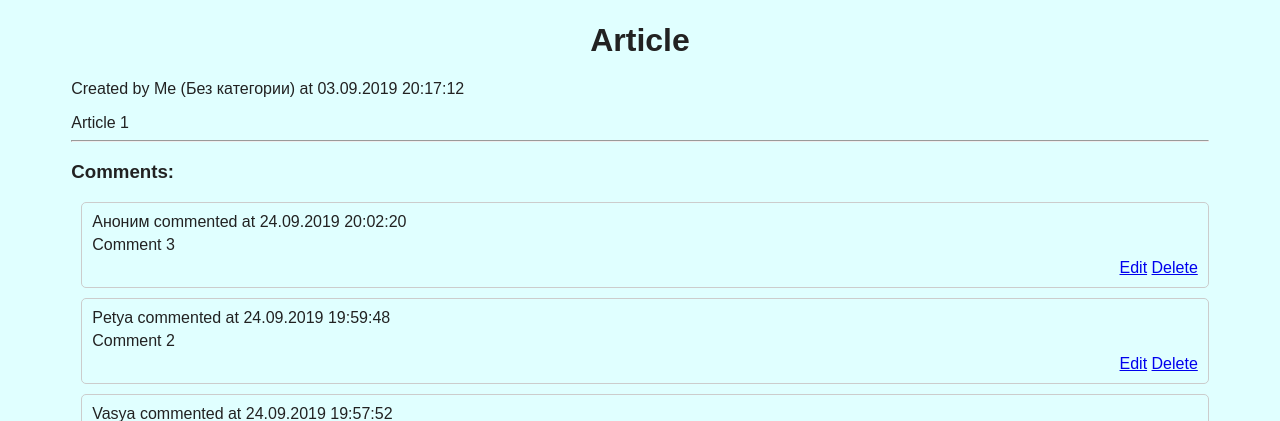
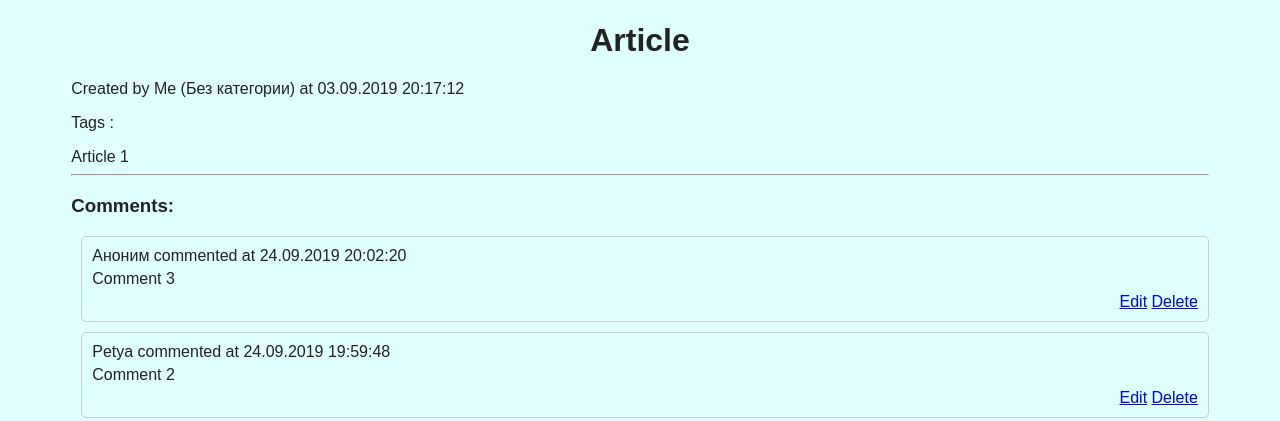
Before and after one commit to Aitmatow/farids_blog, a Django app: page /article/1/ in a window 1280 px wide. Shown: the part 38-459 px from the top of the page. Run offline with Django 3.2, Linux system fonts and the light colour scheme; data comes from the database, SQL or seed files in the repository; data that the repository does not hold is empty.

Commit message:
1. Добавил в ArticleView метод get_tags и переопределил form_valid для работы с тегами. Добавил поиск по тегам из ссылок на теги под статьями.

```diff
--- a/source/webapp/forms.py
+++ b/source/webapp/forms.py
@@ -4,10 +4,10 @@ from webapp.models import Article, Comment
 
 
 class ArticleForm(forms.ModelForm):
+    tag = forms.CharField(label='Новый тег', max_length=500, required=False)
     class Meta:
         model = Article
         exclude = ['created_at', 'updated_at']
-
 
 class CommentForm(forms.ModelForm):
     class Meta:
--- a/source/webapp/templates/article/article.html
+++ b/source/webapp/templates/article/article.html
@@ -12,6 +12,7 @@
     <h1>{{ article.title }}</h1>
     <p>Created by {{ article.author }} ({{ article.category|default_if_none:'Без категории' }})
         at {{ article.created_at|date:'d.m.Y H:i:s' }}</p>
+    <p>Tags : {% for tag in article.tags.all %}<a href="{% url 'index' %}?search={{ tag }} " >{{ tag }}</a> {% endfor %}</p>
     <div class="pre">{{ article.text }}</div>
     <hr/>
     <h3>Comments:</h3>
--- a/source/webapp/views/article_views.py
+++ b/source/webapp/views/article_views.py
@@ -5,7 +5,7 @@ from django.views.generic import ListView, DetailView, CreateView,\
     UpdateView, DeleteView
 
 from webapp.forms import ArticleForm, ArticleCommentForm, SimpleSearchForm
-from webapp.models import Article
+from webapp.models import Article, Tag
 from django.core.paginator import Paginator
 
 
@@ -28,8 +28,10 @@ class IndexView(ListView):
             queryset = queryset.filter(
                 Q(title__icontains=self.search_value)
                 | Q(author__icontains=self.search_value)
+                | Q(tags__name__iexact=self.search_value)
             )
         return queryset
+
 
     def get_context_data(self, *, object_list=None, **kwargs):
         context = super().get_context_data(object_list=object_list, **kwargs)
@@ -37,6 +39,7 @@ class IndexView(ListView):
         if self.search_value:
             context['query'] = urlencode({'search': self.search_value})
         return context
+
 
     def get_search_form(self):
         return SimpleSearchForm(data=self.request.GET)
@@ -59,6 +62,7 @@ class ArticleView(DetailView):
         self.paginate_comments_to_context(comments, context)
         return context
 
+
     def paginate_comments_to_context(self, comments, context):
         paginator = Paginator(comments, 3, 0)
         page_number = self.request.GET.get('page', 1)
@@ -78,6 +82,23 @@ class ArticleCreateView(CreateView):
         return reverse('article_view', kwargs={'pk': self.object.pk})
 
 
+    def form_valid(self, form):
+        tags = self.get_tags(form.cleaned_data['tag'])
+        form.cleaned_data.pop('tags')
+        self.object = form.save()
+        self.object.tags.add(*tags)
+        self.object.save()
+        return super().form_valid(form)
+
+
+    def get_tags(self, cur_tags):
+        new_tags = cur_tags.split(',')
+        tags = []
+        for i in new_tags:
+            Tag.objects.get_or_create(name=i)
+            tags.append(Tag.objects.get(name=i))
+        return tags
+
 class ArticleUpdateView(UpdateView):
     model = Article
     template_name = 'article/update.html'
@@ -88,6 +109,23 @@ class ArticleUpdateView(UpdateView):
         return reverse('article_view', kwargs={'pk': self.object.pk})
 
 
+    def form_valid(self, form):
+        tags = self.get_tags(form.cleaned_data['tag'])
+        self.object = form.save()
+        self.object.tags.add(*tags)
+        form.cleaned_data.pop('tags')
+        self.object.save()
+        return super().form_valid(form)
+
+
+    def get_tags(self, cur_tags):
+        new_tags = cur_tags.split(',')
+        tags = []
+        for i in new_tags:
+            Tag.objects.get_or_create(name=i)
+            tags.append(Tag.objects.get(name=i))
+        return tags
+
 class ArticleDeleteView(DeleteView):
     model = Article
     template_name = 'article/delete.html'
```
